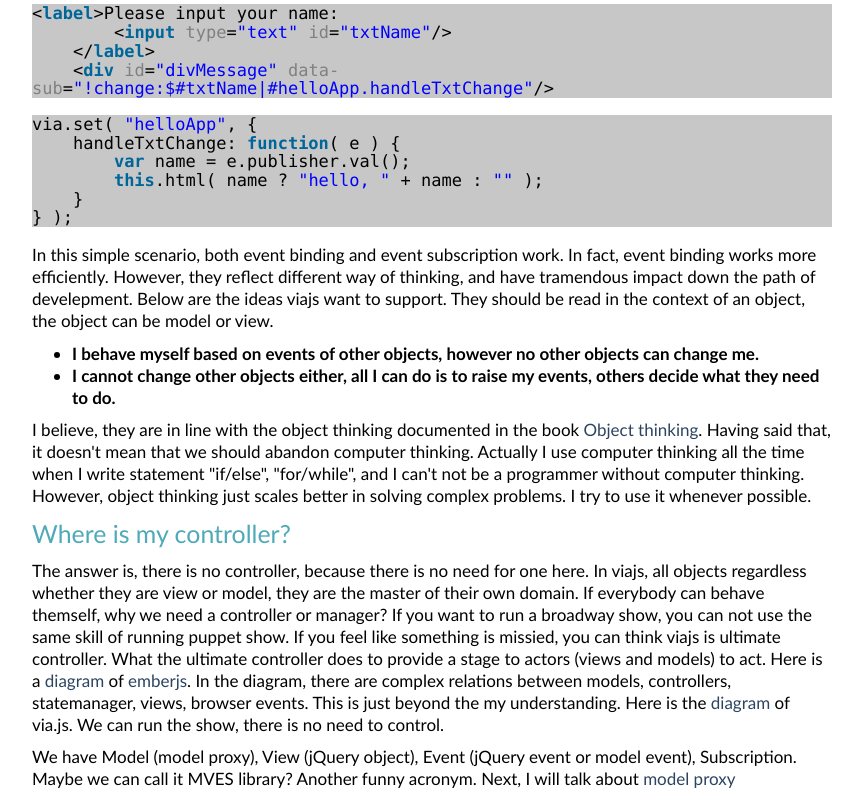
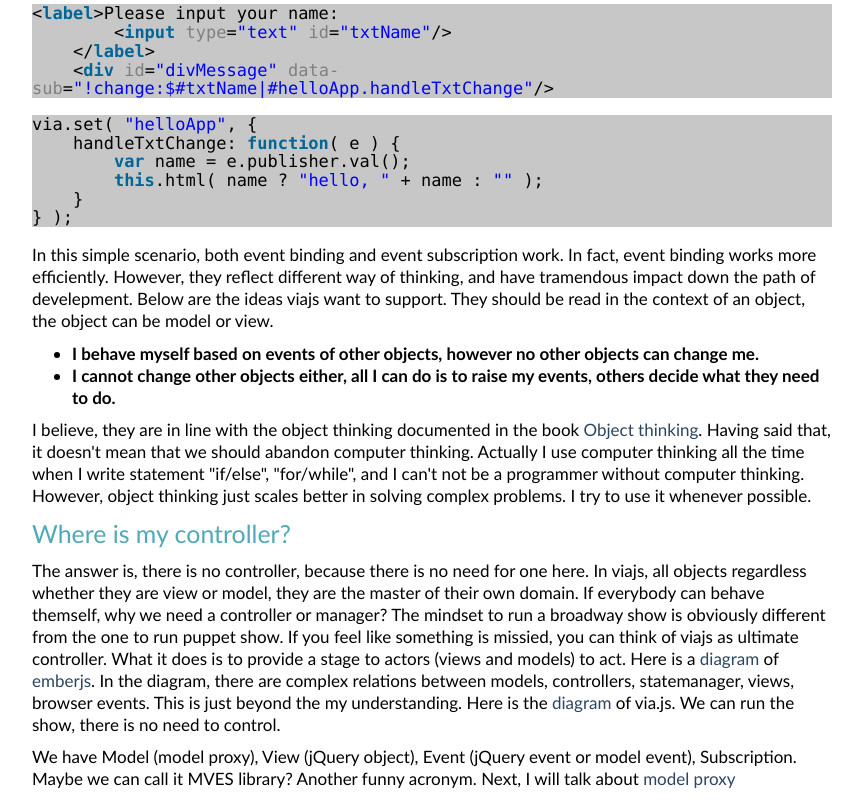
Before and after one commit to fredyang/via.js, a plain HTML site: page doc/helloworld.html in a window 1280 px wide. Shown: the part 5164-5964 px from the top of the page, without its empty margins (208-1071 px from the left). Drawn offline with Linux system fonts and the light colour scheme.

Commit message:
update doc

```diff
--- a/doc/helloworld.html
+++ b/doc/helloworld.html
@@ -470,10 +470,10 @@ Instead of using
 
 <p>The answer is, there is no controller, because there is no need for one here. In viajs, all
 	objects regardless whether they are view or model, they are the master of their own domain.
-	If everybody can behave themself, why we need a controller or manager? If you want to run a
-	broadway show, you can not use the same skill of running puppet show. If you feel like something
-	is missied, you can think viajs is ultimate controller. What the ultimate controller does to
-	provide a stage to actors (views and models) to act. Here is a <a
+	If everybody can behave themself, why we need a controller or manager? The mindset to run
+	a broadway show is obviously different from the one to run puppet show. If you feel like
+	something is missied, you can think of viajs as ultimate controller. What it
+	does is to provide a stage to actors (views and models) to act. Here is a <a
 		href="http://emberjs.com/images/ember_mvc/embermvc.png">diagram</a> of
 	<a href="http://emberjs.com">emberjs</a>. In the diagram, there are complex relations
 	between models, controllers, statemanager, views, browser events. This is just beyond the
@@ -490,10 +490,15 @@ Instead of using
 
 </div>
 <script>
-          var _gaq=[['_setAccount','UA-34311489-2'],['_trackPageview']];
-          (function(d,t){var g=d.createElement(t),s=d.getElementsByTagName(t)[0];
-          g.src=('https:'==location.protocol?'//ssl':'//www')+'.google-analytics.com/ga.js';
-          s.parentNode.insertBefore(g,s)}(document,'script'));
-      </script>
+	var _gaq = [
+		['_setAccount', 'UA-34311489-2'],
+		['_trackPageview']
+	];
+	(function( d, t ) {
+		var g = d.createElement( t ), s = d.getElementsByTagName( t )[0];
+		g.src = ('https:' == location.protocol ? '//ssl' : '//www') + '.google-analytics.com/ga.js';
+		s.parentNode.insertBefore( g, s )
+	}( document, 'script' ));
+</script>
 </body>
 </html>
```
Also changed, not shown: 1 other file.
